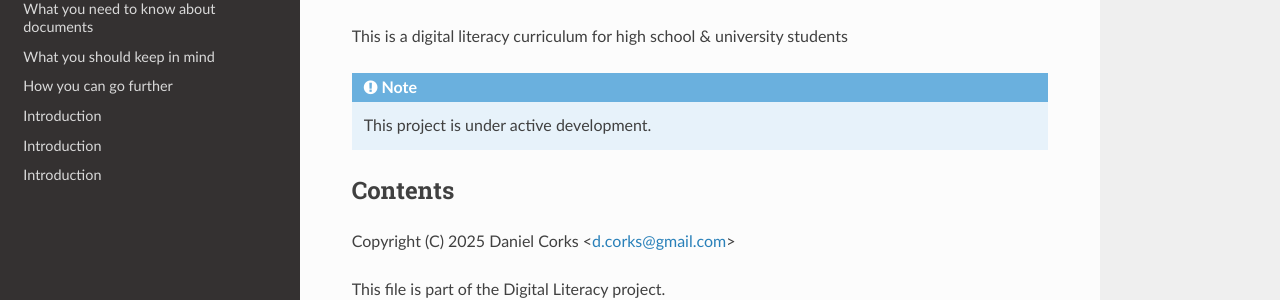
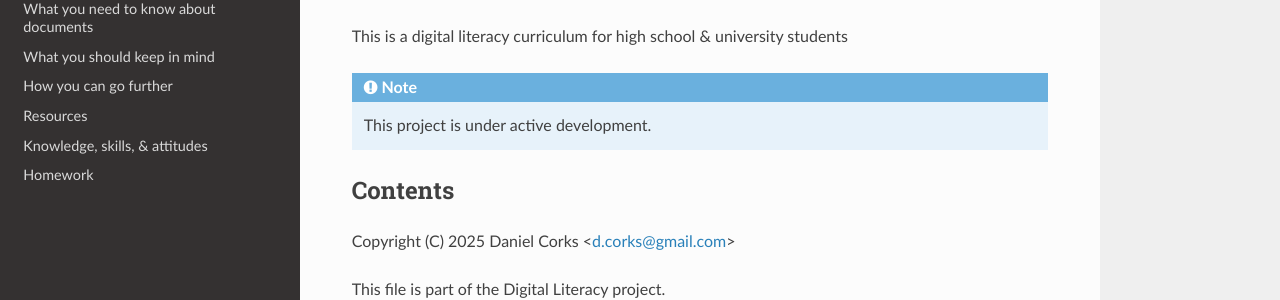
Before and after one commit to dcorks/digital-literacy-curriculum, a Sphinx documentation site: the page built from docs/source/index.rst, in a window 1280 px wide. Shown: the part 172-472 px from the top of the page. Built offline with Sphinx 7.4.7 and the Read the Docs theme 3.1.0, drawn with Linux system fonts in a browser that asks for light colours.

```diff
--- a/docs/source/index.rst
+++ b/docs/source/index.rst
@@ -18,9 +18,9 @@ Contents
 
    Introduction </documents/documents-introduction>
    What to know </documents/documents-what-to-know>
-   Introduction </documents/documents-resources>
-   Introduction </documents/documents-ksa>
-   Introduction </documents/documents-homework>
+   Resources </documents/documents-resources>
+   Knowledge, skills, & attitudes </documents/documents-ksa>
+   Homework </documents/documents-homework>
 
 
 Copyright (C) 2025 Daniel Corks <d.corks@gmail.com>
--- a/pyproject.toml
+++ b/pyproject.toml
@@ -3,6 +3,6 @@ requires = ["flit_core >=3.2,<4"]
 build-backend = "flit_core.buildapi"
 
 [project]
-name = "lumache"
-authors = [{name = "Graziella", email = "graziella@lumache"}]
+name = "Digital Literacy Curriculum"
+authors = [{name = "Daniel Corks", email = "d.corks@gmail"}]
 dynamic = ["version", "description"]
```
